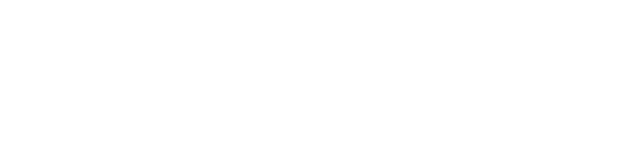
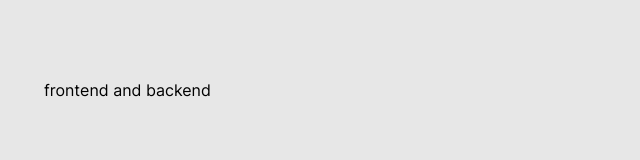
Before and after one commit to atoshUser/atoshIntro, a plain HTML site: page index.html in a window 1280 px wide. Shown: the whole page, without its empty margins (0-640 px from the left). Drawn offline with Linux system fonts and the light colour scheme.

Commit message:
Add fonts to project

```diff
--- a/css/styles.css
+++ b/css/styles.css
@@ -1,6 +1,47 @@
 /* GLOBAL STYLES  */
 
-:root{
+@font-face {
+  font-family: 'Inter';
+  src: url('../fonts/Inter-Bold.woff2') format('woff2'),
+      url('../fonts/Inter-Bold.woff') format('woff');
+  font-weight: bold;
+  font-style: normal;
+  font-display: swap;
+}
+
+@font-face {
+  font-family: 'Inter';
+  src: url('../fonts/Inter-SemiBold.woff2') format('woff2'),
+      url('../fonts/Inter-SemiBold.woff') format('woff');
+  font-weight: 600;
+  font-style: normal;
+  font-display: swap;
+}
+
+@font-face {
+  font-family: 'Inter';
+  src: url('../fonts/Inter-Regular.woff2') format('woff2'),
+      url('../fonts/Inter-Regular.woff') format('woff');
+  font-weight: normal;
+  font-style: normal;
+  font-display: swap;
+}
+
+@font-face {
+  font-family: 'Inter';
+  src: url('../fonts/Inter-Medium.woff2') format('woff2'),
+      url('../fonts/Inter-Medium.woff') format('woff');
+  font-weight: 500;
+  font-style: normal;
+  font-display: swap;
+}
+
+
+
+
+
+
+*:root{
   ---body-bg:#E7E7E7;
   --purple:#655AF2;
   --green:#4DC490;
@@ -14,16 +55,23 @@
 
 html{
   height: 100%;
-  box-sizing:border-box;
   scroll-behavior: smooth;
+}
+
+
+*,
+*::before,
+*::after{
+  box-sizing:inherit;
 }
 
 body{
   display: flex;
   flex-direction: column;
+  font-family: "Inter","Arial",sans-serif;
 margin: 0;
 padding: 0;
-background-color: #e7e7e7;
+background-color: var(---body-bg);
 font-size: 16px;
 line-height: normal;
 color: var(--text-color);
@@ -34,12 +82,21 @@ color: var(--text-color);
    max-width: 1192px;
    padding-left: 20px;
    padding-right: 20px;
+   margin-left: auto;
    margin-right: auto;
-   margin-left: auto;
 }
 
-*,
-*::before,
-*::after{
-  box-sizing:inherit;
+
+
+*:focus{
+  outline: 2px dashed var(--purple);
 }
+
+
+/* SITE HEADER STYLES  */
+
+.main-content{
+  flex-grow: 1;
+padding-bottom: 80px;
+padding-top: 80px;
+}
--- a/index.html
+++ b/index.html
@@ -11,11 +11,28 @@
 
           <!-- CSS STYLES  -->
           <link rel="stylesheet" href="css/normalize.css">
-          <link rel="stylesheet" href="">
+          <link rel="stylesheet" href="css/styles.css">
+
 </head>
 <body>
 
-<div class="main-content"></div>
+<div class="main-content">
+
+
+    <div class="container">
+      <div class="intro-page">
+        <!-- HERO  -->
+       <div class="hero">
+        <div class="hero-main">
+                   <div class="hero-badge">frontend and backend</div>
+
+        </div>
+       </div>
+        <!-- REGISTRATION FORM  -->
+      </div>
+    </div>
+
+</div>
 
 </body>
 </html>
```
Also changed, not shown: fonts/Inter-Bold.woff (added), fonts/Inter-Bold.woff2 (added), fonts/Inter-Medium.woff (added), fonts/Inter-Medium.woff2 (added), fonts/Inter-Regular.woff (added), fonts/Inter-Regular.woff2 (added), fonts/Inter-SemiBold.woff (added), fonts/Inter-SemiBold.woff2 (added).
